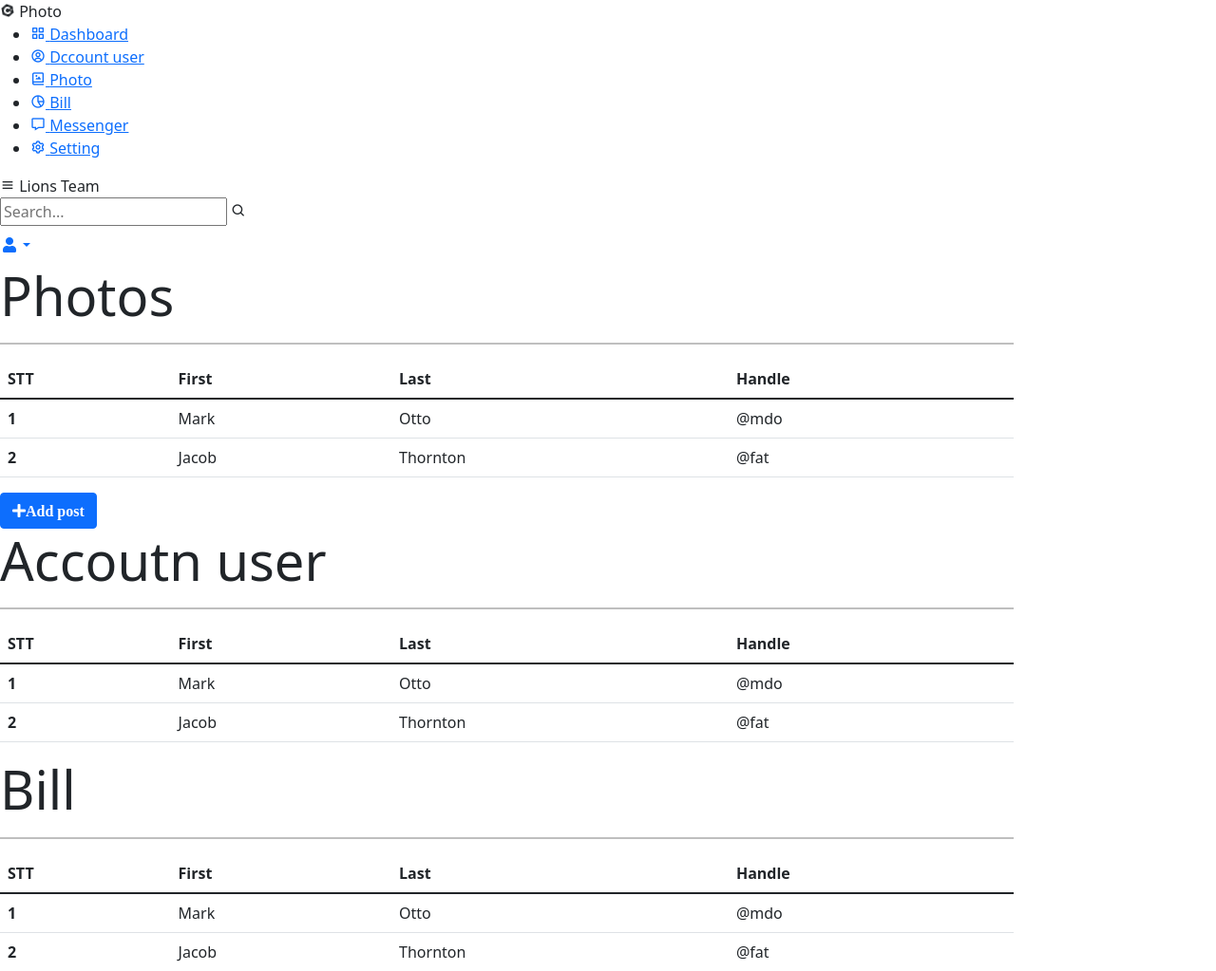
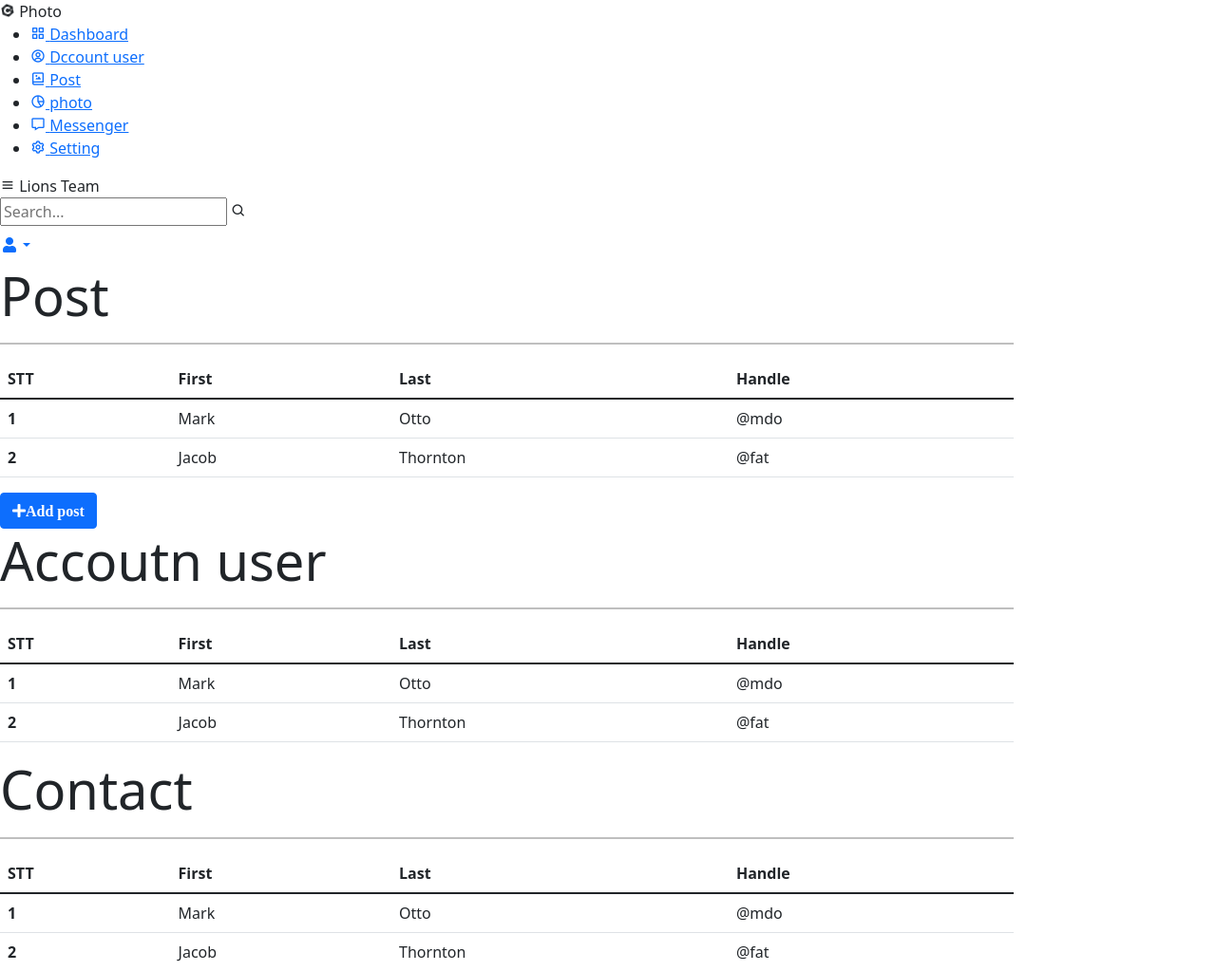
Before and after one commit to vinhuyen/Gallery-Photos-Project, a PHP site: page /admin.php in a window 1280 px wide. Shown: the top 1023 px of the page at 95% size. Run offline with PHP 8.4, Linux system fonts and the light colour scheme; some libraries are stand-ins or nearby versions.

Commit message:
upload admin php

```diff
--- a/admin/page/admin.php
+++ b/admin/page/admin.php
@@ -8,10 +8,13 @@
     <link href='https://unpkg.com/boxicons@2.0.7/css/boxicons.min.css' rel='stylesheet'>
     <link rel="stylesheet" href="https://pro.fontawesome.com/releases/v5.10.0/css/all.css">
 
-    <link href="https://cdn.jsdelivr.net/npm/bootstrap@5.1.3/dist/css/bootstrap.min.css" rel="stylesheet" integrity="sha384-1BmE4kWBq78iYhFldvKuhfTAU6auU8tT94WrHftjDbrCEXSU1oBoqyl2QvZ6jIW3" crossorigin="anonymous">
-    <script src="https://cdn.jsdelivr.net/npm/@popperjs/core@2.10.2/dist/umd/popper.min.js" integrity="sha384-7+zCNj/IqJ95wo16oMtfsKbZ9ccEh31eOz1HGyDuCQ6wgnyJNSYdrPa03rtR1zdB" crossorigin="anonymous">
+    <link href="https://cdn.jsdelivr.net/npm/bootstrap@5.1.3/dist/css/bootstrap.min.css" rel="stylesheet"
+        integrity="sha384-1BmE4kWBq78iYhFldvKuhfTAU6auU8tT94WrHftjDbrCEXSU1oBoqyl2QvZ6jIW3" crossorigin="anonymous">
+    <script src="https://cdn.jsdelivr.net/npm/@popperjs/core@2.10.2/dist/umd/popper.min.js"
+        integrity="sha384-7+zCNj/IqJ95wo16oMtfsKbZ9ccEh31eOz1HGyDuCQ6wgnyJNSYdrPa03rtR1zdB" crossorigin="anonymous">
     </script>
-    <script src="https://cdn.jsdelivr.net/npm/bootstrap@5.1.3/dist/js/bootstrap.min.js" integrity="sha384-QJHtvGhmr9XOIpI6YVutG+2QOK9T+ZnN4kzFN1RtK3zEFEIsxhlmWl5/YESvpZ13" crossorigin="anonymous">
+    <script src="https://cdn.jsdelivr.net/npm/bootstrap@5.1.3/dist/js/bootstrap.min.js"
+        integrity="sha384-QJHtvGhmr9XOIpI6YVutG+2QOK9T+ZnN4kzFN1RtK3zEFEIsxhlmWl5/YESvpZ13" crossorigin="anonymous">
     </script>
     <link rel="stylesheet" href="adminStyle.css">
     <title>Document</title>
@@ -41,13 +44,13 @@
             <li>
                 <a href="#" onclick="photoManager()">
                     <i class='bx bx-photo-album'></i>
-                    <span class="links_name">Photo</span>
+                    <span class="links_name">Post</span>
                 </a>
             </li>
             <li>
                 <a href="#" onclick="billManager()">
                     <i class='bx bx-pie-chart-alt-2'></i>
-                    <span class="links_name">Bill</span>
+                    <span class="links_name">photo</span>
                 </a>
             </li>
 
@@ -77,7 +80,8 @@
             </div>
             <ul class="navbar-nav ml-auto ml-md-0">
                 <li class="nav-item dropdown">
-                    <a class="nav-link dropdown-toggle" id="userDropdown" href="#" role="button" data-toggle="dropdown" aria-haspopup="true" aria-expanded="false"><i class="fas fa-user fa-fw"></i></a>
+                    <a class="nav-link dropdown-toggle" id="userDropdown" href="#" role="button" data-toggle="dropdown"
+                        aria-haspopup="true" aria-expanded="false"><i class="fas fa-user fa-fw"></i></a>
                     <div class="dropdown-menu dropdown-menu-right" aria-labelledby="userDropdown">
                         <a class="dropdown-item" href="#">Settings</a><a class="dropdown-item" href="#">Activity Log</a>
                         <div class="dropdown-divider"></div>
@@ -91,7 +95,7 @@
         </div>
         <div class="col-10">
             <div class="tab-pane" id="product">
-                <h3 class="display-4">Photos</h3>
+                <h3 class="display-4">Post</h3>
                 <hr style="border: 1px solid rgb(0, 0, 0); ">
                 <div class="bookroom">
                     <table class="table table-hover">
@@ -118,7 +122,8 @@
                             </tr>
                         </tbody>
                     </table>
-                    <button id="create" type="button" class="btn btn-primary" data-bs-toggle="modal" data-bs-target="#staticBackdrop">
+                    <button id="create" type="button" class="btn btn-primary" data-bs-toggle="modal"
+                        data-bs-target="#staticBackdrop">
                         <i class=" fas fa-plus mr-2">Add post</i>
                     </button>
                 </div>
@@ -154,7 +159,7 @@
                 </div>
             </div>
             <div class="tab-pane active" id="bill">
-                <h3 class="display-4">Bill</h3>
+                <h3 class="display-4">Contact</h3>
                 <hr style="border: 1px solid rgb(0, 0, 0); ">
                 <div class="bill ">
                     <table class="table table-hover ">
@@ -188,7 +193,7 @@
             <div class="overview-boxes">
                 <div class="box" onclick="photoManager()">
                     <div class="right-side" onclick="photoManager()">
-                        <div class="box-topic" onclick="photoManager()">Photo</div>
+                        <div class="box-topic" onclick="photoManager()">Post</div>
                         <div id="totalBill" class="number"></div>
                         <div class="indicator">
                             <i class='bx bx-up-arrow-alt' onclick="photoManager()"></i>
@@ -212,7 +217,7 @@
                 </div>
                 <div class="box" onclick="billManager() ">
                     <div class="right-side" onclick="billManager() ">
-                        <div class="box-topic" onclick="billManager()">Bill</div>
+                        <div class="box-topic" onclick="billManager()">Contact</div>
                         <div id="turnover" class="number"></div>
                         <div class="indicator">
                             <i class='bx bx-up-arrow-alt' onclick="billManager()"></i>
@@ -228,7 +233,8 @@
 
         </div>
         <!-- ---------------------------------modal---------------------------------------------------------- -->
-        <div class="modal fade" id="staticBackdrop" data-bs-backdrop="static" data-bs-keyboard="false" tabindex="-1" aria-labelledby="staticBackdropLabel" aria-hidden="true">
+        <div class="modal fade" id="staticBackdrop" data-bs-backdrop="static" data-bs-keyboard="false" tabindex="-1"
+            aria-labelledby="staticBackdropLabel" aria-hidden="true">
             <div class="modal-dialog">
                 <div class="modal-content">
                     <div class="modal-header">
@@ -249,8 +255,10 @@
                         </form>
                     </div>
                     <div class="modal-footer">
-                        <button type="button" class="btn btn-secondary" onclick="reset()" data-bs-dismiss="modal">cancel</button>
-                        <button type="button" class="btn btn-primary" id='add' onclick="add()" data-bs-dismiss="modal">Add</button>
+                        <button type="button" class="btn btn-secondary" onclick="reset()"
+                            data-bs-dismiss="modal">cancel</button>
+                        <button type="button" class="btn btn-primary" id='add' onclick="add()"
+                            data-bs-dismiss="modal">Add</button>
                     </div>
                 </div>
             </div>
```
